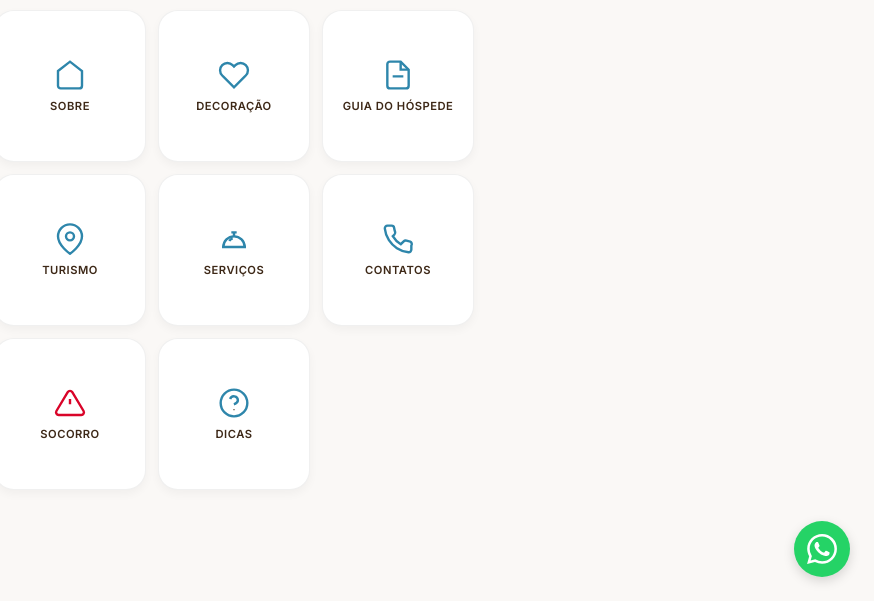
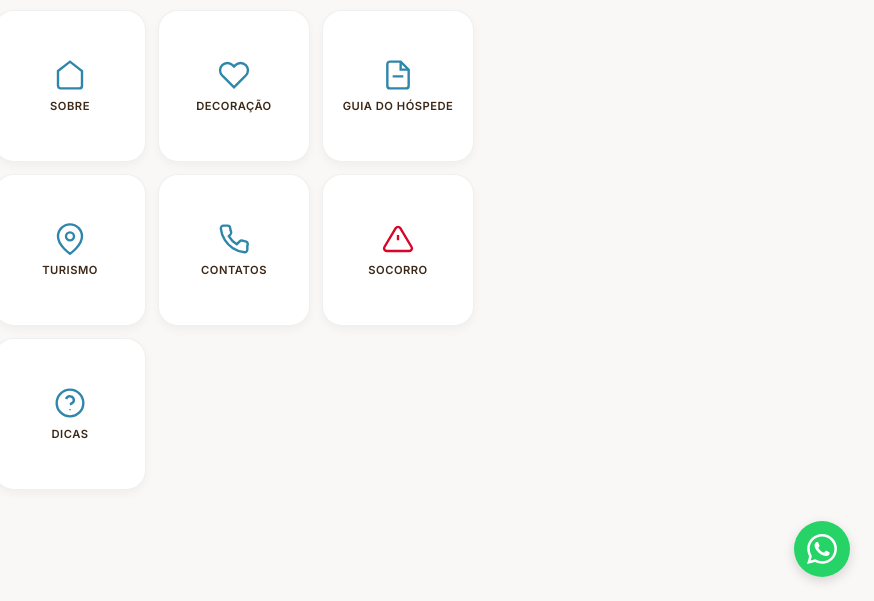
Before and after one commit to gabjon919/TumbergiaAzul, a plain HTML site: page index.html in a window 1280 px wide. Shown: the part 199-800 px from the top of the page, without its empty margins (406-1280 px from the left). Drawn offline with nearby package versions, Linux system fonts and the light colour scheme.

Commit message:
Remove 'Serviços' card link from index.html
Removed the 'Serviços' card link from the index page.

```diff
--- a/index.html
+++ b/index.html
@@ -1,4 +1,3 @@
-
 <!DOCTYPE html>
 <html lang="pt-BR">
 <head>
@@ -180,12 +179,6 @@
                     <span class="card-title">Turismo</span>
                 </div>
             </a>
-            <a href="cafe-da-manha.html" class="card-link">
-                <div class="card">
-                    <svg class="card-icon" viewBox="0 0 24 24"><path d="M3 18h18"></path><path d="M4 18a8 8 0 0 1 16 0"></path><path d="M12 10V7"></path><path d="M10 7h4"></path><path d="M8.5 13.5a4.5 4.5 0 0 1 2.5-2"></path></svg>
-                    <span class="card-title">Serviços</span>
-                </div>
-            </a>
 
             <a href="contato.html" class="card-link">
                 <div class="card">
```
